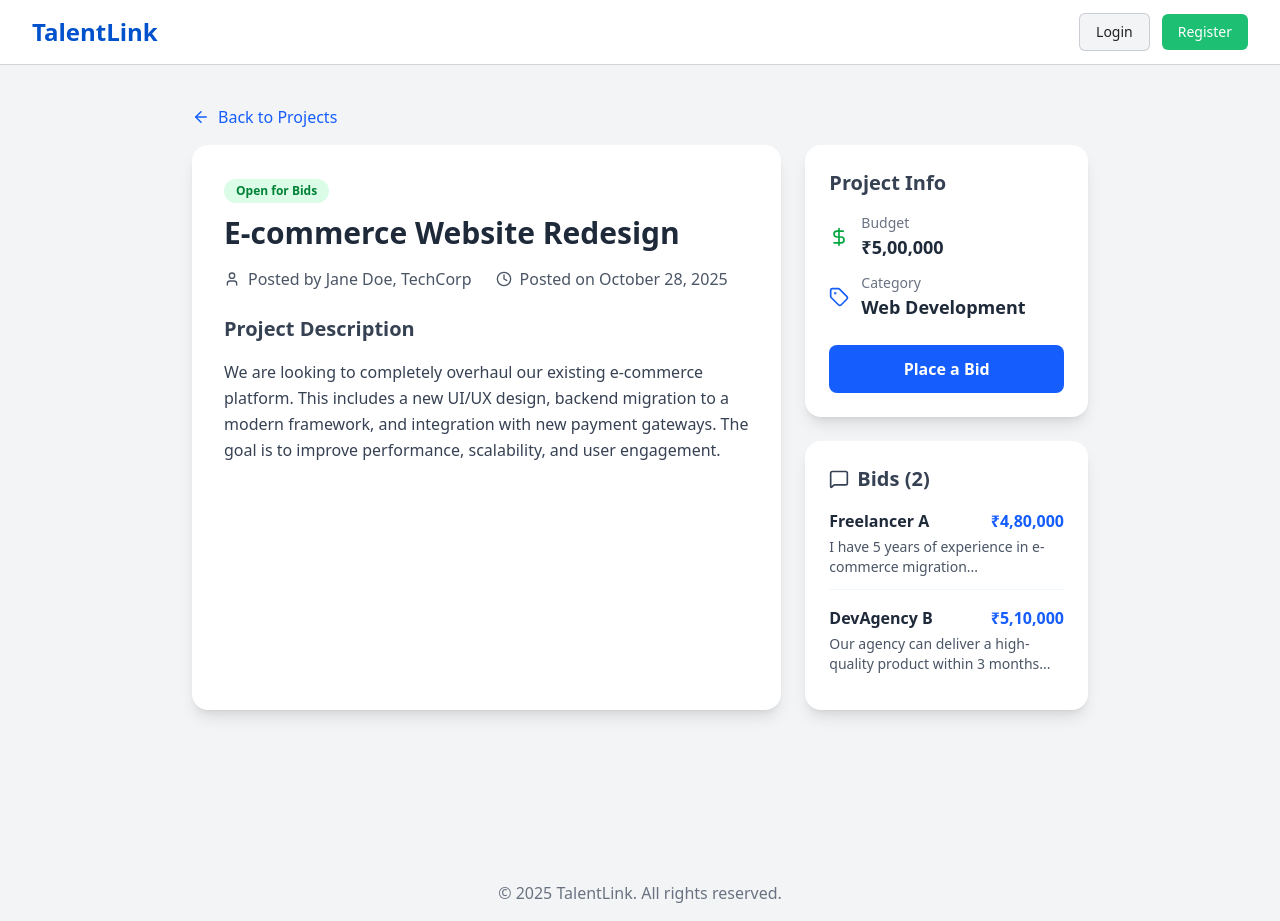
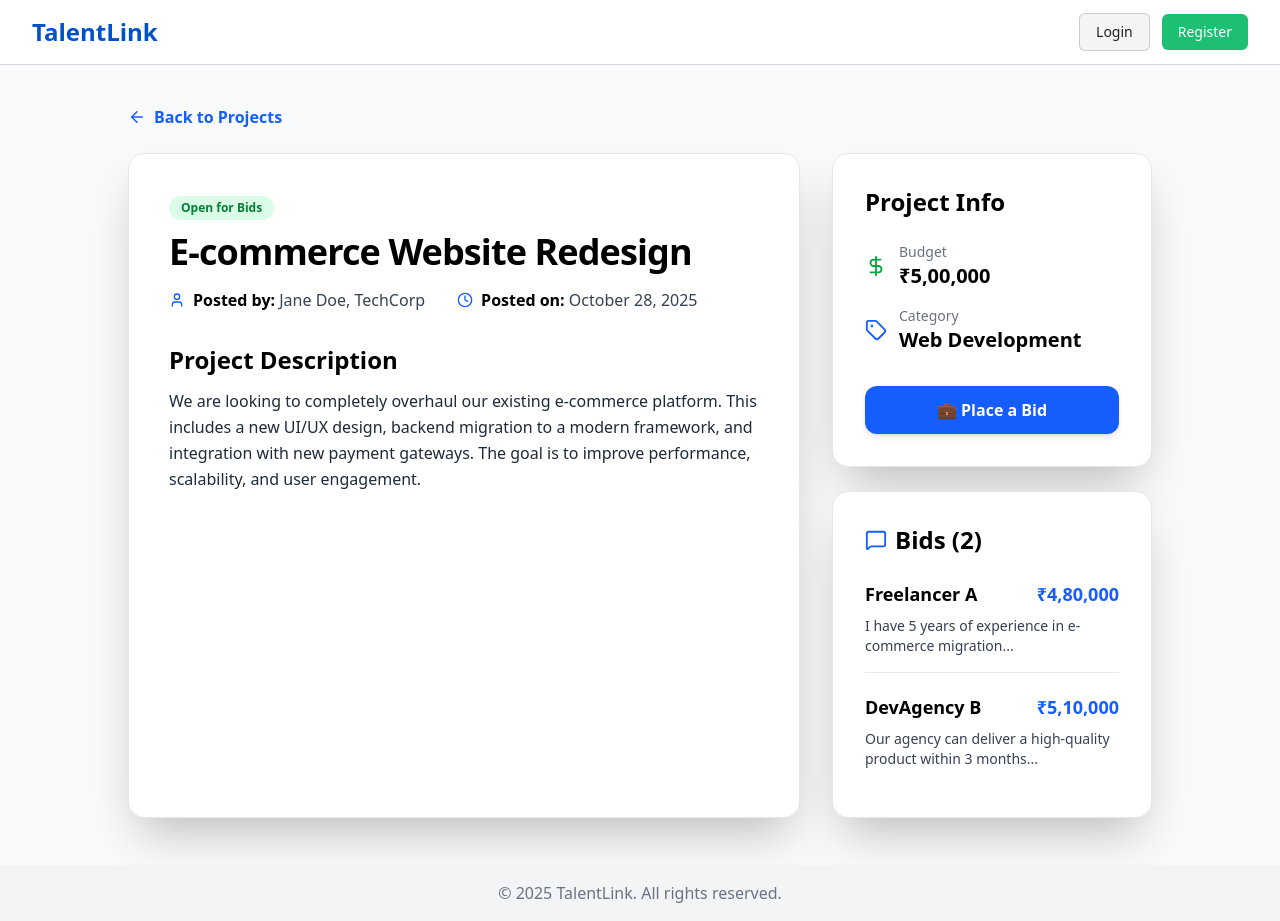
Before and after one commit to springboardmentor1085p-blip/TalentLink-2, a React (Vite) app in the folder frontend/: page /project/1 in a window 1280 px wide. Built offline with nearby package versions, Linux system fonts and the light colour scheme.

Commit message:
Refactor ProjectDetailPage for consistency and clarity
Refactor ProjectDetailPage component for improved readability and consistency. Updated JSX syntax, adjusted class names, and enhanced layout structure.

```diff
--- a/frontend/src/pages/ProjectDetailPage.jsx
+++ b/frontend/src/pages/ProjectDetailPage.jsx
@@ -1,183 +1,167 @@
-import React from 'react';
+import React from "react";
 import {
   Tag,
   DollarSign,
-  ClipboardText, // Note: This icon was imported but not used, I'll keep it in case you need it.
   User,
   Clock,
   ArrowLeft,
   MessageSquare,
-} from 'lucide-react'; // Importing icons from the lucide-react library for UI elements
-
-// --- MOCK DATA ---
-// This is placeholder data. In a real application, you would fetch this
-// from an API based on the project's ID (e.g., from the URL).
+} from "lucide-react";
 
 /**
- * Mock data object representing a single project.
+ * Mock project data — In a real app, this would be fetched from an API.
  */
 const mockProject = {
-  id: 'p1',
-  title: 'E-commerce Website Redesign',
+  id: "p1",
+  title: "E-commerce Website Redesign",
   description:
-    'We are looking to completely overhaul our existing e-commerce platform. This includes a new UI/UX design, backend migration to a modern framework, and integration with new payment gateways. The goal is to improve performance, scalability, and user engagement.',
-  category: 'Web Development',
+    "We are looking to completely overhaul our existing e-commerce platform. This includes a new UI/UX design, backend migration to a modern framework, and integration with new payment gateways. The goal is to improve performance, scalability, and user engagement.",
+  category: "Web Development",
   budget: 500000,
-  postedBy: 'Jane Doe, TechCorp',
-  status: 'Open for Bids',
-  postedDate: 'October 28, 2025',
+  postedBy: "Jane Doe, TechCorp",
+  status: "Open for Bids",
+  postedDate: "October 28, 2025",
 };
 
 /**
- * Mock data array representing bids placed on the project.
+ * Mock list of bids — In a real app, fetched dynamically.
  */
 const mockBids = [
   {
-    id: 'b1',
-    user: 'Freelancer A',
+    id: "b1",
+    user: "Freelancer A",
     amount: 480000,
-    proposal: 'I have 5 years of experience in e-commerce migration...',
+    proposal: "I have 5 years of experience in e-commerce migration...",
   },
   {
-    id: 'b2',
-    user: 'DevAgency B',
+    id: "b2",
+    user: "DevAgency B",
     amount: 510000,
-    proposal: 'Our agency can deliver a high-quality product within 3 months...',
+    proposal: "Our agency can deliver a high-quality product within 3 months...",
   },
 ];
 
-// --- COMPONENT DEFINITION ---
-
-/**
- * ProjectDetailPage Component
- *
- * Renders a detailed view of a single project, including its description,
- * budget, category, and a list of current bids.
- */
 const ProjectDetailPage = () => {
-  // In a real app, you'd use useState and useEffect to fetch project data.
-  // For this example, we just assign the mock data to variables.
   const project = mockProject;
   const bids = mockBids;
 
-  // The 'return' statement describes what the component renders to the screen (JSX).
   return (
-    // Main container div
-    <div className="min-h-screen bg-gray-100 p-6 md:p-10 font-inter">
+    <div className="min-h-screen bg-gray-50 p-6 md:p-10 font-inter text-black">
       {/* Back button */}
-      <div className="max-w-4xl mx-auto mb-4">
-        {/* In a real app, this button would use a router (like React Router)
-            or a state management function to navigate back. */}
-        <button className="flex items-center gap-2 text-blue-600 hover:text-blue-800 transition">
+      <div className="max-w-5xl mx-auto mb-6">
+        <button
+          onClick={() => window.history.back()}
+          className="flex items-center gap-2 text-blue-600 hover:text-blue-800 font-semibold transition"
+        >
           <ArrowLeft size={18} />
           Back to Projects
         </button>
       </div>
 
-      {/* Main content area, using a responsive grid layout */}
-      <div className="max-w-4xl mx-auto grid grid-cols-1 lg:grid-cols-3 gap-6">
-
-        {/* Left Column: Project Details Card */}
-        {/* Spans 2 out of 3 columns on large screens (lg:col-span-2) */}
-        <div className="lg:col-span-2 bg-white p-8 rounded-2xl shadow-lg">
-          {/* Header section */}
-
-          {/* Project status badge */}
+      {/* Main grid */}
+      <div className="max-w-5xl mx-auto grid grid-cols-1 lg:grid-cols-3 gap-8">
+        {/* LEFT: Project details */}
+        <div className="lg:col-span-2 bg-white p-10 rounded-2xl shadow-2xl border border-gray-200">
+          {/* Status badge */}
           <span className="inline-block bg-green-100 text-green-700 text-xs font-semibold px-3 py-1 rounded-full mb-3">
             {project.status}
           </span>
 
-          {/* Project title */}
-          <h2 className="text-3xl font-bold mb-4 text-gray-800">
+          {/* Title */}
+          <h2 className="text-4xl font-bold mb-4 tracking-tight text-black">
             {project.title}
           </h2>
 
-          {/* Meta Info (Posted by, Posted date) */}
-          <div className="flex flex-wrap gap-x-6 gap-y-2 text-gray-600 mb-6">
+          {/* Meta info */}
+          <div className="flex flex-wrap gap-x-8 gap-y-3 text-gray-700 mb-8">
             <div className="flex items-center gap-2">
-              <User size={16} />
-              <span>Posted by {project.postedBy}</span>
+              <User size={16} className="text-blue-600" />
+              <span>
+                <strong className="font-semibold text-black">Posted by:</strong>{" "}
+                {project.postedBy}
+              </span>
             </div>
             <div className="flex items-center gap-2">
-              <Clock size={16} />
-              <span>Posted on {project.postedDate}</span>
+              <Clock size={16} className="text-blue-600" />
+              <span>
+                <strong className="font-semibold text-black">Posted on:</strong>{" "}
+                {project.postedDate}
+              </span>
             </div>
           </div>
 
-          {/* Project Description section */}
-          <div className="space-y-4">
-            <h3 className="text-xl font-semibold text-gray-700">
+          {/* Description */}
+          <div className="space-y-3">
+            <h3 className="text-2xl font-semibold text-black">
               Project Description
             </h3>
-            <p className="text-gray-700 leading-relaxed">
+            <p className="text-gray-800 leading-relaxed">
               {project.description}
             </p>
           </div>
         </div>
 
-        {/* Right Column: Budget & Bids Cards */}
-        {/* This column stacks its children vertically (space-y-6) */}
+        {/* RIGHT: Info + Bids */}
         <div className="space-y-6">
-
-          {/* Budget Card */}
-          <div className="bg-white p-6 rounded-2xl shadow-lg">
-            <h3 className="text-xl font-semibold text-gray-700 mb-4">
+          {/* Project Info */}
+          <div className="bg-white p-8 rounded-2xl shadow-2xl border border-gray-200">
+            <h3 className="text-2xl font-semibold text-black mb-6">
               Project Info
             </h3>
-            {/* Container for Budget and Category info */}
-            <div className="space-y-3">
-              {/* Budget display */}
+            <div className="space-y-4">
+              {/* Budget */}
               <div className="flex items-center gap-3">
                 <DollarSign
-                  size={20}
+                  size={22}
                   className="text-green-600 flex-shrink-0"
                 />
                 <div>
                   <span className="block text-sm text-gray-500">Budget</span>
-                  <span className="block text-lg font-semibold text-gray-800">
-                    {/* Formats the number as Indian Rupee currency */}
-                    ₹{project.budget.toLocaleString('en-IN')}
+                  <span className="block text-xl font-semibold text-black">
+                    ₹{project.budget.toLocaleString("en-IN")}
                   </span>
                 </div>
               </div>
-              {/* Category display */}
+
+              {/* Category */}
               <div className="flex items-center gap-3">
-                <Tag size={20} className="text-blue-600 flex-shrink-0" />
+                <Tag size={22} className="text-blue-600 flex-shrink-0" />
                 <div>
                   <span className="block text-sm text-gray-500">Category</span>
-                  <span className="block text-lg font-semibold text-gray-800">
+                  <span className="block text-xl font-semibold text-black">
                     {project.category}
                   </span>
                 </div>
               </div>
             </div>
-            {/* "Place a Bid" button. In a real app, this might open a modal or navigate to a new page. */}
-            <button className="w-full bg-blue-600 text-white py-3 px-4 rounded-lg font-semibold hover:bg-blue-700 transition-colors focus:outline-none focus:ring-2 focus:ring-blue-500 focus:ring-offset-2 mt-6">
-              Place a Bid
+
+            <button className="w-full bg-blue-600 text-white py-3 mt-8 rounded-xl font-semibold hover:bg-blue-700 transition-transform transform hover:scale-[1.02] shadow-md">
+              💼 Place a Bid
             </button>
           </div>
 
-          {/* Bids Card */}
-          <div className="bg-white p-6 rounded-2xl shadow-lg">
-            <h3 className="text-xl font-semibold text-gray-700 mb-4 flex items-center gap-2">
-              <MessageSquare size={20} />
-              Bids ({bids.length}) {/* Dynamically shows the number of bids */}
+          {/* Bids Section */}
+          <div className="bg-white p-8 rounded-2xl shadow-2xl border border-gray-200">
+            <h3 className="text-2xl font-semibold text-black mb-6 flex items-center gap-2">
+              <MessageSquare className="text-blue-600" size={22} />
+              Bids ({bids.length})
             </h3>
-            {/* Container for the list of bids */}
-            <div className="space-y-4">
-              {/* We map over the 'bids' array to render a new div for each bid object. */}
+
+            <div className="space-y-5">
               {bids.map((bid) => (
-                // 'key' is a required prop for lists in React for performance.
-                <div key={bid.id} className="border-b pb-3 last:border-b-0">
-                  <div className="flex justify-between items-center mb-1">
-                    <span className="font-semibold text-gray-800">
+                <div
+                  key={bid.id}
+                  className="border-b border-gray-200 pb-4 last:border-none"
+                >
+                  <div className="flex justify-between items-center mb-2">
+                    <span className="font-semibold text-black text-lg">
                       {bid.user}
                     </span>
-                    <span className="font-bold text-blue-600">
-                      ₹{bid.amount.toLocaleString('en-IN')}
+                    <span className="font-bold text-blue-600 text-lg">
+                      ₹{bid.amount.toLocaleString("en-IN")}
                     </span>
                   </div>
-                  <p className="text-gray-600 text-sm">{bid.proposal}</p>
+                  <p className="text-gray-700 text-sm">{bid.proposal}</p>
                 </div>
               ))}
             </div>
@@ -188,13 +172,7 @@ const ProjectDetailPage = () => {
   );
 };
 
-// --- APP EXPORT ---
-
-/**
- * Main App component.
- * This is the root component that renders our ProjectDetailPage.
- * In a larger app, this component would handle routing to show different pages.
- */
+// --- MAIN EXPORT ---
 export default function App() {
   return <ProjectDetailPage />;
 }
```
